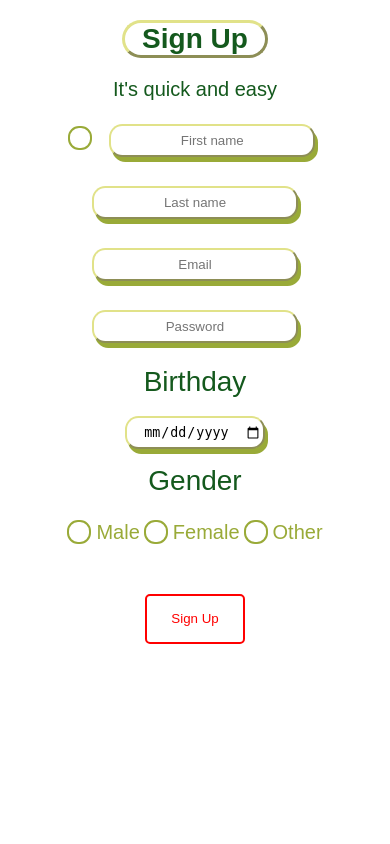
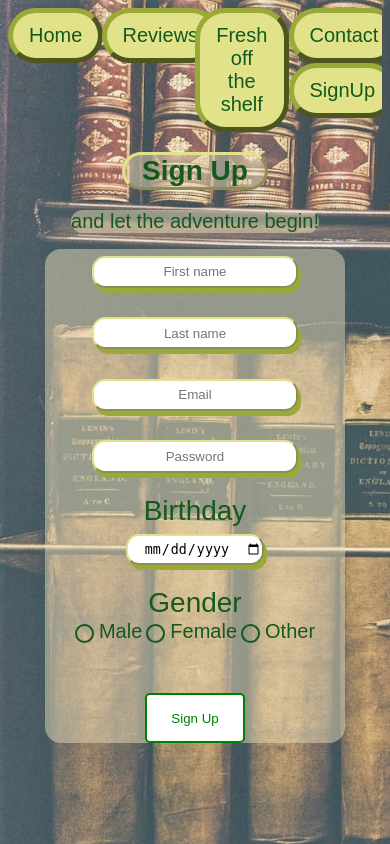
Before and after one commit to AzdHyperman/Proiect-Tehnologii-Web, a PHP site: page /signUp.html in a window 390 px wide. Run offline with PHP 8.4, Linux system fonts and the light colour scheme.

Commit message:
am pus un navbar provizoriu
-navbar:  nu e responsive
-am pus background
-trebuie testat sa fie responsive tot

```diff
--- /dev/null
+++ b/general.css
@@ -0,0 +1,105 @@
+body{
+    background-image: url("copertaM2.jpg");
+    background-size: 100em;
+}
+
+/*----BUTTONS----*/
+button[type=menu]{
+    background-color: #e1e289;
+    font: normal 10px Arial;
+    border-radius: 3em;
+    border-width: 0.5em;
+    border-color: #99AA38;
+    text-align: center;
+    margin:0 auto;
+}
+
+button[type=menu]:hover{
+    background-color: #d5d833 ;
+}
+
+/*-------------------LINKS---------------------*/
+a:link,a:visited,a:active{
+    text-decoration: none;
+    font: normal 20px  Arial;
+    color: #14591D;
+}
+
+li a {
+    display: block;
+    padding: 10px;
+    font: normal 20px Arial;
+  }
+
+  /*-----------------Navigation Bar-----------*/
+  li {
+    float: left;
+    width:25%;
+  }
+
+  ul {
+    list-style-type: none;
+    margin: 0;
+    padding: 0;
+    overflow: auto;
+  }
+
+
+  /*----------------Text Styles-------------*/
+  h1.title{
+    text-align:center;
+    color:#14591D;
+    font: bold 28px Arial;
+    border-color:#e1e289;
+    border-style: outset;
+    border-radius: 1em;
+    width: 5em;
+    box-align: center;
+    margin:20px auto;
+    background-color: #eee0ba7a;
+
+}
+
+h2.subtitle{
+    text-align:center;
+    color: #14591D;
+    font: normal 20px Arial;
+    background-color: #eee0ba7a;
+    border-color: transparent;
+    border-radius: 1em;
+    width: fit-content;
+    margin: 0px auto;
+
+}
+
+.navbar{
+width: 100%;
+  background-color: transparent;
+  overflow: auto;
+}
+
+.navbar button{
+  float: left;
+  color: white;
+  text-decoration: none;
+  width: fit-content;
+  text-align: center;
+  background-color: #e1e289;
+  font: normal 10px Arial;
+  border-radius: 3em;
+  border-width: 0.5em;
+  border-color: #99AA38;
+}
+
+.navbar button:hover {
+    background-color: #d5d833;
+}
+.navbar a.active {
+        background-color: #4CAF50;
+      }
+.navbar a {
+    display: block;
+    padding: 10px;
+    font: normal 20px Arial;
+    text-align: center;
+  }
--- a/signUp.css
+++ b/signUp.css
@@ -1,36 +1,43 @@
-
-
-h3.title{
-    text-align:center;
-    color:#14591D;
-    font: bold 28px Arial;
-    border-color:#e1e289;
-    border-style: outset;
+form.signUpForm{
+    box-sizing: content-box;
+    width:300px;
+    margin:0 auto;
     border-radius: 1em;
-    width: 5em;
+    border-color: transparent;
+    background-color: #eee0ba7a;
     box-align: center;
-    margin:20px auto;
-}
-
-p.subtitle{
-    text-align:center;
-    color: #14591D;
-    font: normal 20px Arial;
-    margin:0 auto;
 }
 
 form.signUpForm div{
     text-align:center;
-    margin-top: 1em;
-    margin-bottom: 1em;
+    margin:1em;
     border-radius: 0.5em;
 }
 form.signUpForm label{
-    color: #99AA38;
-    background-color: white;
+    color: #14591D;
+    background-color:/*#ac7c7ccc;*/ transparent;
+    font: normal 28px Arial;
+    margin:0px auto;
+    border:transparent;
+    border-radius: 1em;
+    width: 5em;
+
+    /*text-shadow:-1px 1px 1px white,
+				  1px 1px 1px white,
+				  1px -1px 0 white,
+				  -1px -1px 0 white;*/
+}
+
+form.signUpForm input[type=radio]+label{
+    /*textul dintr-un radio-input*/
+    color: #14591D;
+    background-color: transparent;
     text-align: justify;
     font: normal 20px Arial;
+    border:transparent;
+    border-radius: 1em;
 }
+
 form.signUpForm input[type=text],input[type=password],input[type=email]{
     margin:0 auto;
     width: 15em;
@@ -50,8 +57,7 @@ form.signUpForm input[type=date]{
     border-color:#e1e289;
     border-radius: 1em;
     border-style: outset;
-    padding:0.3%;
-    margin:0 auto;
+    margin:0.5em;
     width:10em;
     height:2em;
     box-shadow: 3px 5px #99AA38;
@@ -59,38 +65,33 @@ form.signUpForm input[type=date]{
     text-align: center;
 }
 
-form.signUpForm input[type='radio'] {
+form.signUpForm input[type=radio] {
     display: none;
   }
 
-form.signUpForm  label:before {
+
+
+form.signUpForm input[type=radio]+label:before{
+    border-radius: 11px;
+    border: 2px solid #14591D;
+    background-color: transparent;
+    margin: 0 5px 0 0;
+    position: relative;
+    top: 5px;
+    width: 15px;
+    height: 15px;
     content: " ";
     display: inline-block;
-    position: relative;
-    top: 5px;
-    margin: 0 5px 0 0;
-    width: 20px;
-    height: 20px;
-    border-radius: 11px;
-    border: 2px solid #99AA38;
-    background-color: transparent;
 }
 
-form.signUpForm input[type='radio']:checked+label:before {
+form.signUpForm input[type=radio]:checked + label:before {
     position: relative;
-    border: 2px outset orange;
+    border: 2px outset #14591D;
     border-radius: 11px;
     width: 20px;
     height: 20px;
     top: 5px;
     content: " ";
     display: inline-block;
-    background-color: orangered;
+    background-color: #99AA38;
 }
-
-form.signUpForm h4{
-    color: #14591D;
-    background-color: white;
-    font: normal 28px Arial;
-    margin:0px;
-}
--- a/signUp.html
+++ b/signUp.html
@@ -6,38 +6,45 @@
     <title>Sign Up</title>
     <link rel="stylesheet" type="text/css" href="signUp.css">
     <link rel="stylesheet" type="text/css" href="site.css">
+    <link rel="stylesheet" type="text/css" href="general.css">
 
 </head>
 <body>
-    <h3 class="title">Sign Up</h3>
-    <p class="subtitle">It's quick and easy</p>
+
+    <ul class="navbar">
+        <li><button type="menu"><a href="#home">Home</a></button></li>
+        <li><button type="menu"><a href="#news">Reviews</a></button></li>
+        <li><button type="menu"><a href="#contact">Fresh off the shelf</a></button></li>
+        <li><button type="menu"><a href="#about">Contact</a></button></li>
+        <li><button type="menu"><a href="signUp.html">SignUp</a></button></li>
+    </ul>
+
+    <h1 class="title">Sign Up</h1>
+    <h2 class="subtitle">and let the adventure begin!</h2>
     <form class="signUpForm">
         <div>
-            <label>
-                <input type="text" name="firstName" placeholder="First name" required="true">
-            </label>
+            <label for="firstName"></label>
+                <input type="text" id="firstName" name="firstName" placeholder="First name" required="true">
         </div>
         <div>
-
-                <input  type="text" name="lastName" placeholder="Last name" required="true">
-
+            <label for="lastName"></label>
+                <input  type="text" id="lastName" name="lastName" placeholder="Last name" required="true">
         </div>
         <div>
-
-                <input type="email" name="email" placeholder="Email" required="true">
-
+            <label for="email"></label>
+                <input type="email" id="email" name="email" placeholder="Email" required="true">
         </div>
         <div>
-                <input type="password" name="password" placeholder="Password" required="true">
-
+            <label for="password"></label>
+                <input type="password" id="password" name="password" placeholder="Password" required="true">
         </div>
         <div>
-            <h4>Birthday</h4> <br>
+           <label>Birthday</label> <br>
                 <input type="date" name="birthday" required="true">
 
         </div>
         <div>
-            <h4>Gender</h4><br>
+            <label>Gender</label><br>
                 <input type="radio" id="male" name="gender" value="male">
                 <label for="male">Male</label>
                 <input type="radio" id="female" name="gender" value="female">
@@ -45,10 +52,9 @@
                 <input type="radio" id="other" name="gender" value="other">
                 <label for="other">Other</label>
 
-        </div>
-        <br>
+        </div><br>
         <div>
-        <button class="animatedLine1 button2" type="submit">Sign Up</button>
+        <button class="animatedLine1 button5" type="submit">Sign Up</button>
         </div>
     </form>
 </body>
```
Also changed, not shown: copertaM.jpg (added), copertaM2.jpg (added), copertaS.jpg (added), 1 other file.
